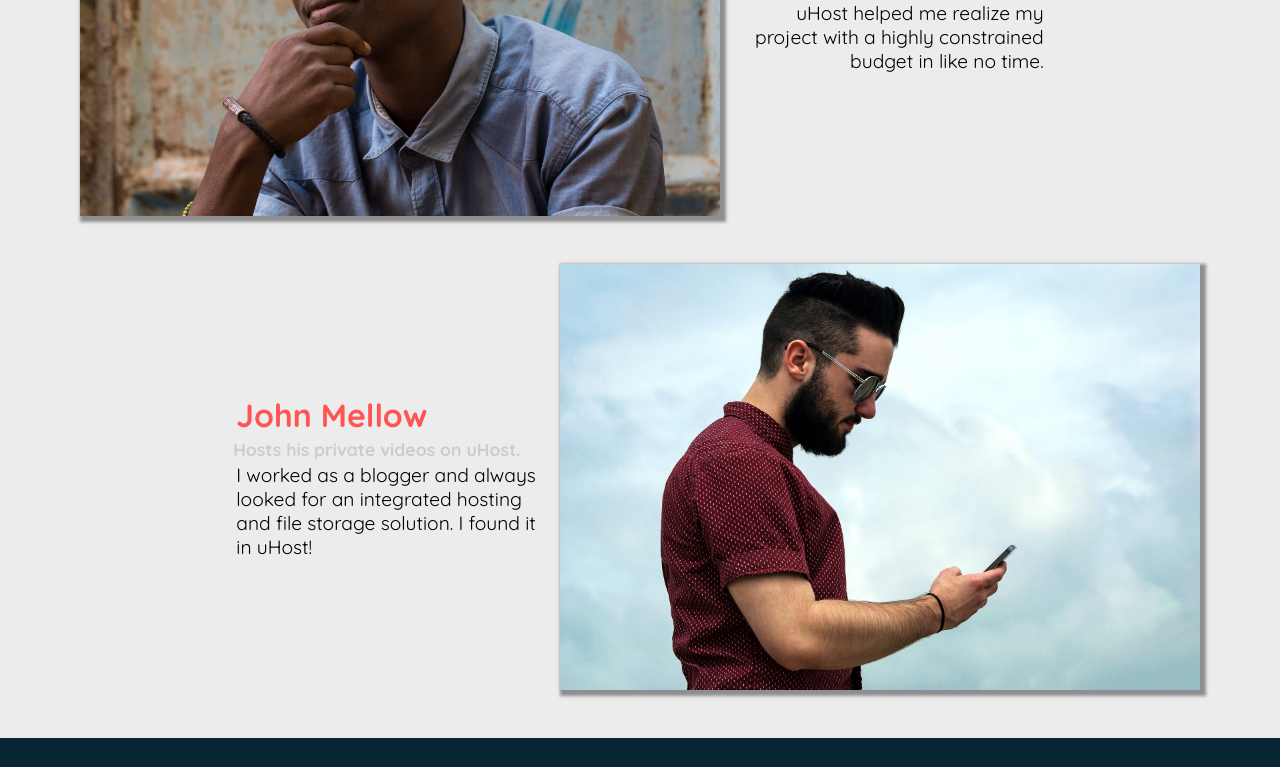
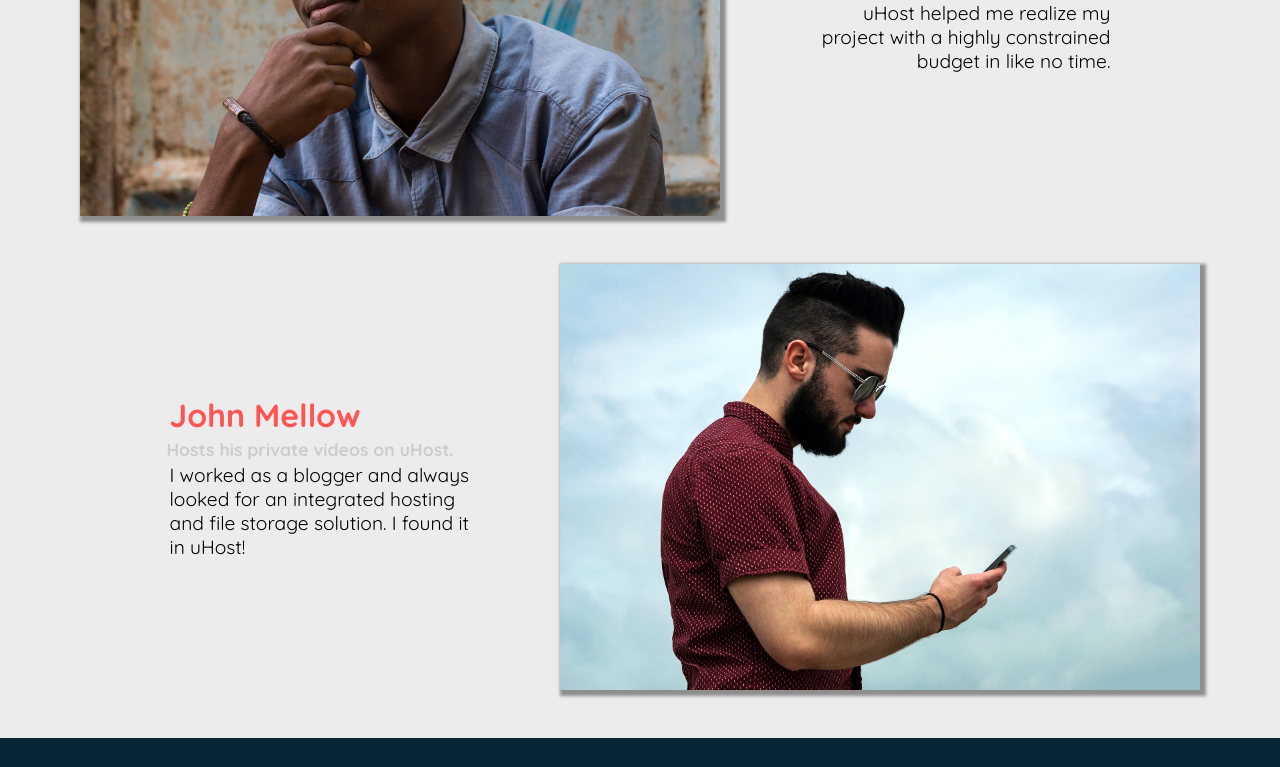
Before and after one commit to ozdenatabey/Capture-1, a plain HTML site: page customers/index.html in a window 1280 px wide. Shown: the part 363-1130 px from the top of the page. Drawn offline with Linux system fonts and the light colour scheme.

Commit message:
customers page items are turned to flexbox items

```diff
--- a/customers/customers.css
+++ b/customers/customers.css
@@ -58,7 +58,6 @@ main {
 
 @media (min-width:40rem) {
     .testimonial__image-container {
-        display: inline-block;
         width: 65%;
         max-width: 40rem;
         box-shadow: 3px 3px 3px 3px rgba(0, 0, 0, 0.4);
@@ -67,14 +66,15 @@ main {
     .testimonial__info {
         text-align: right;
         padding: 0.9rem;
-        display: inline-block;
-        vertical-align: middle;
         width: 30%;
     }
 
     .testimonial {
         margin: 3rem auto;
         max-width: 70rem;
+        display: flex;
+        align-items: center;
+        justify-content: space-around;
     }
 
     .testimonial__list {
```
